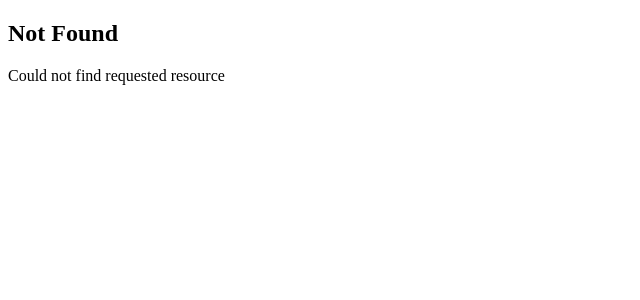
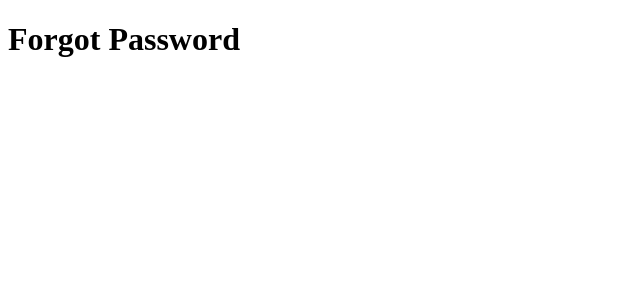
Before and after one commit to krystoliz/learn-next-js, a Next.js app in the folder learn-next/: page /forgot-password in a window 1280 px wide. Before the commit this address had no page. Shown: the top 300 px of the page, without its empty margins (0-640 px from the left). Built offline with nearby package versions, Linux system fonts and the light colour scheme.

Commit message:
feat: route groups

```diff
--- /dev/null
+++ b/learn-next/src/app/(auth)/forgot-password/page.tsx
@@ -0,0 +1,7 @@
+export default function Register(){
+    return (
+        <div>
+            <h1>Forgot Password</h1>
+        </div>
+    );
+}
```
Also changed, not shown: learn-next/src/app/(auth)/login/page.tsx (added, +7 -0 lines), learn-next/src/app/(auth)/register/page.tsx (added, +7 -0 lines), learn-next/src/app/dashboard/page.tsx (line endings or trailing spaces).
